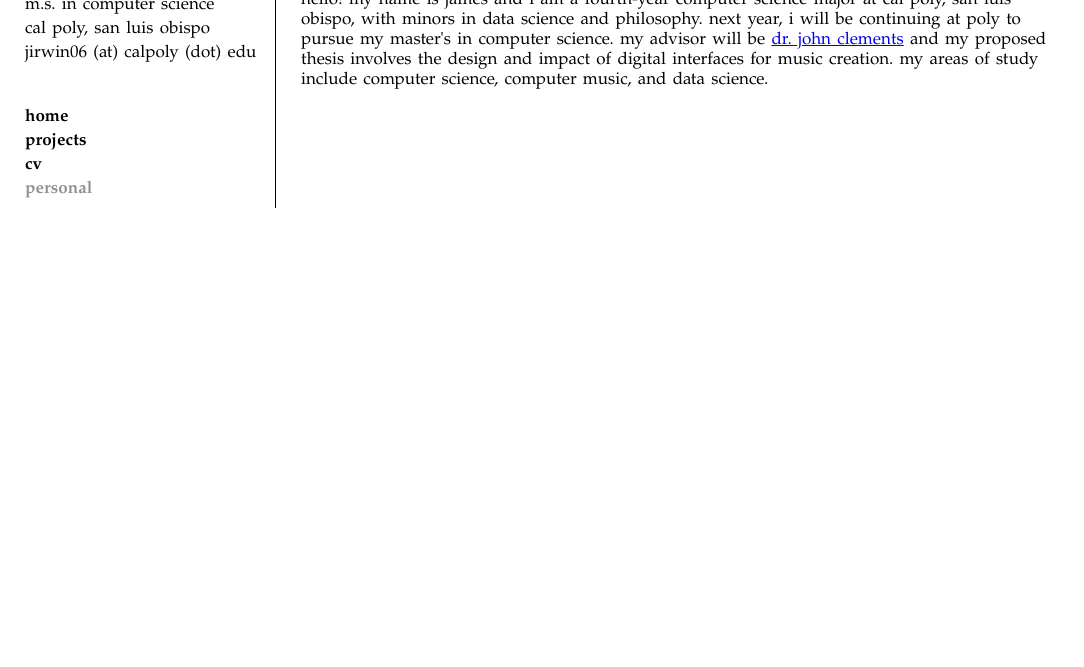
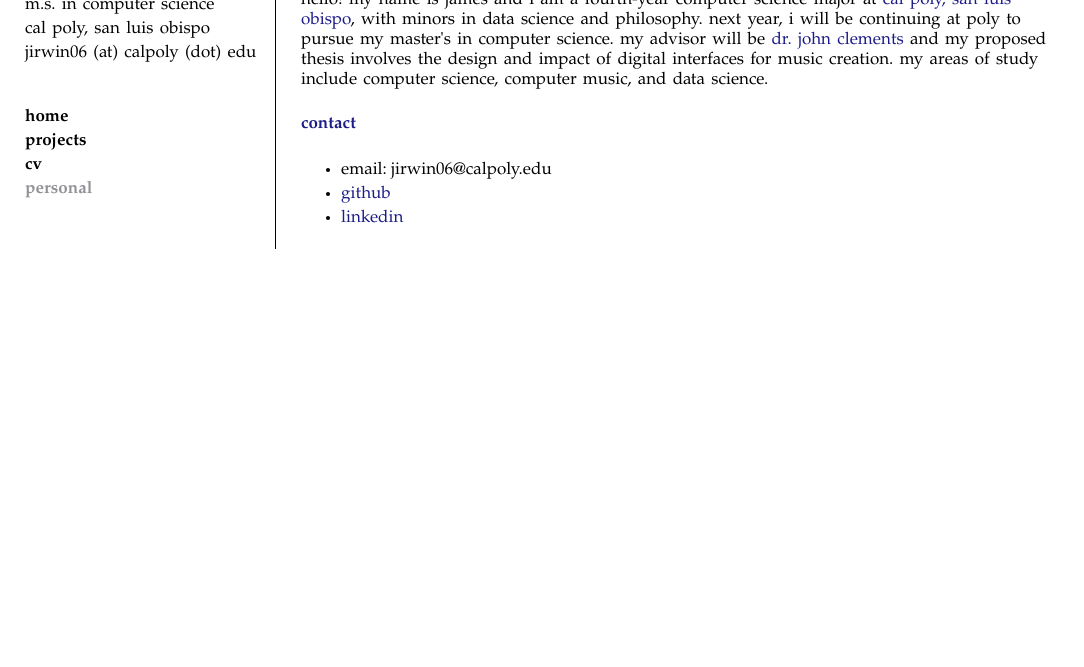
Before and after one commit to irwinj22/irwinj22.github.io, a plain HTML site: page personal.html in a window 1280 px wide. Shown: the part 133-800 px from the top of the page, without its empty margins (0-1084 px from the left). Drawn offline with Linux system fonts and the light colour scheme.

Commit message:
update hyperlinks

```diff
--- a/personal.html
+++ b/personal.html
@@ -42,12 +42,28 @@ fetch("sidebar.html")
             <br>
             <p>
                 hello! my name is james and i am a fourth-year computer science major
-                at cal poly, san luis obispo, with minors in data science and philosophy.
+                at <a href="https://csc.calpoly.edu/" target="_blank">cal poly, san luis obispo</a>, with minors in data science and philosophy.
                 next year, i will be continuing at poly to pursue my master's in computer
                 science. my advisor will be <a href="https://www.brinckerhoff.org/" target="_blank"> dr. john clements</a> and my proposed thesis
                 involves the design and impact of digital interfaces for music creation.
                 my areas of study include computer science, computer music, and data science.
             </p>
+            <br>
+            <div class="title-text">
+                <p> <b> contact </b> </p>
+            </div>
+            <br>
+            <ul>
+              <li>
+                email: jirwin06@calpoly.edu
+              </li>
+              <li>
+                <p> <a href="https://github.com/irwinj22" target="_blank">github</a></p>
+              </li>
+              <li>
+                <p> <a href="https://www.linkedin.com/in/james-irwin-" target="_blank">linkedin</a></p>
+              </li>
+            </ul>
         </div>
         </div>
     </div>
--- a/style.css
+++ b/style.css
@@ -96,3 +96,12 @@ img.apple {
 .nav a.active {
     color: rgb(144, 144, 150);
 }
+
+a {
+    text-decoration: none;
+    color: rgb(28, 28, 136);
+}
+
+a:hover {
+    text-decoration: underline;
+}
```
Also changed, not shown: projects.html (+2 -1 lines).
